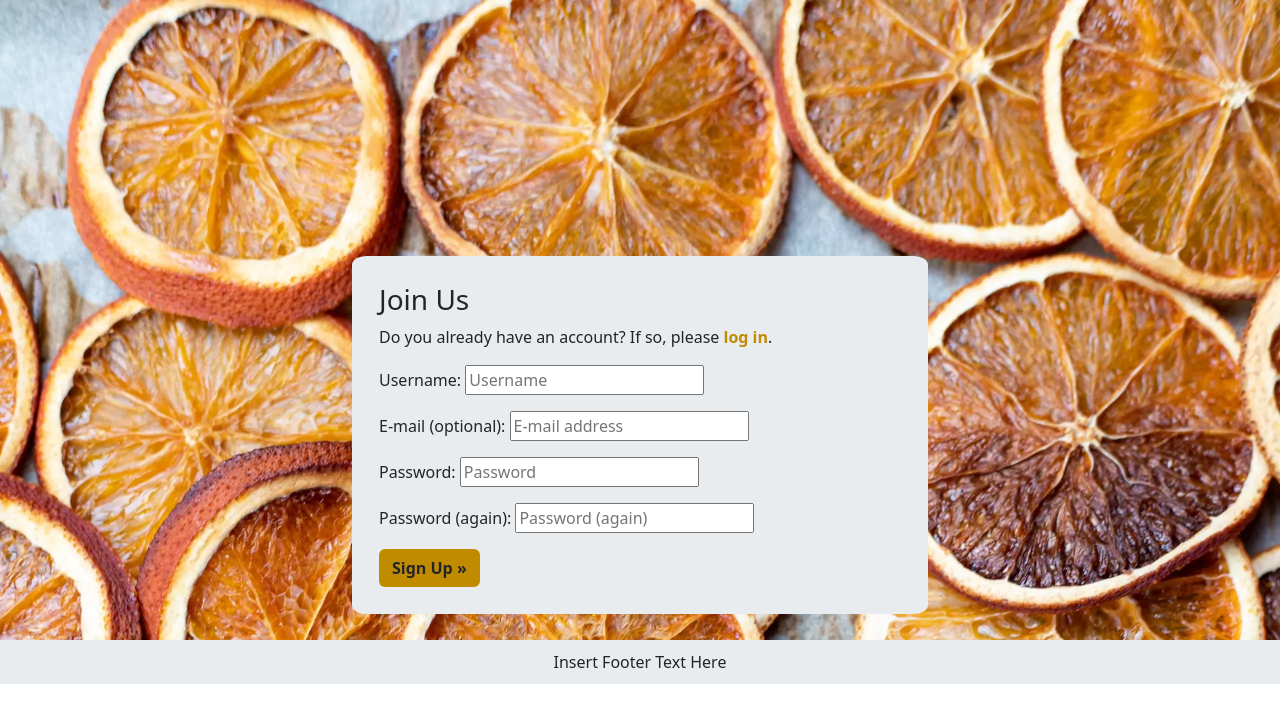
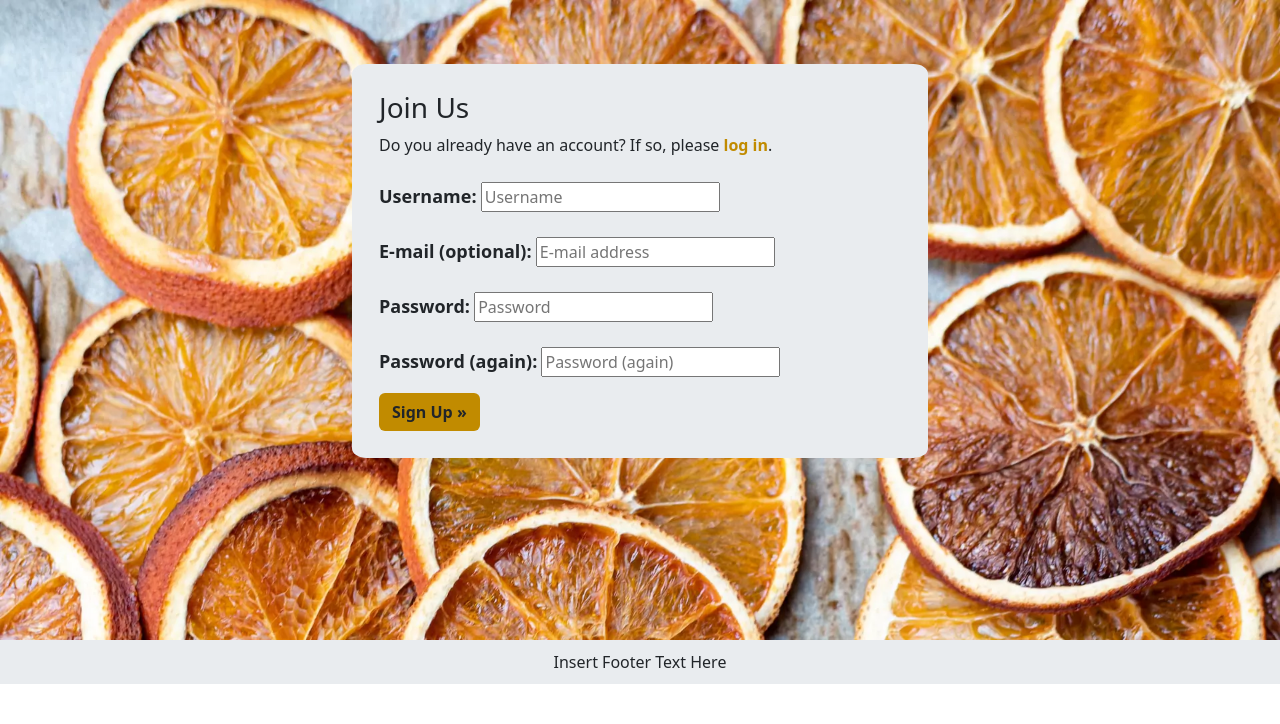
Before and after one commit to AlfredA93/recipe-repo-2, a Django app: page /accounts/signup/ in a window 1280 px wide. Shown: the part 116-840 px from the top of the page. Run offline with Django 3.2, Linux system fonts and the light colour scheme; some libraries are stand-ins or nearby versions.

Commit message:
Add custom styles-delete recipe & forms pages

```diff
--- a/static/css/style.css
+++ b/static/css/style.css
@@ -216,7 +216,6 @@ p.card-text {
     text-decoration: none;
     font-weight: bold;
     color: rgb(193, 139, 0);
-    text-shadow: 1%;
 }
 
 .account-text:hover {
@@ -226,7 +225,7 @@ p.card-text {
 .joinus-img {
     background: url('/static/images/oranges.webp');
     background-size: cover;
-    padding: 20% 5% 20% 5%;
+    padding: 5% 5% 5% 5%;
     height: 85vh;
 }
 
@@ -346,6 +345,26 @@ p.card-text {
 
 }
 
+/* Forms Pages */
+
+label {
+    font-weight: bold;
+    font-size: large;
+    padding-top: 10px;
+}
+
+/* Delete Recipe */
+
+.delete-info {
+    font-size: large;
+}
+
+.delete-container {
+    margin: 2.5vh;
+    padding: 2.5vh;
+}
+
+
 /* Responsive Design Styles for Different Screen Sizes */
 
 @media screen and (max-width:440px) {
```
